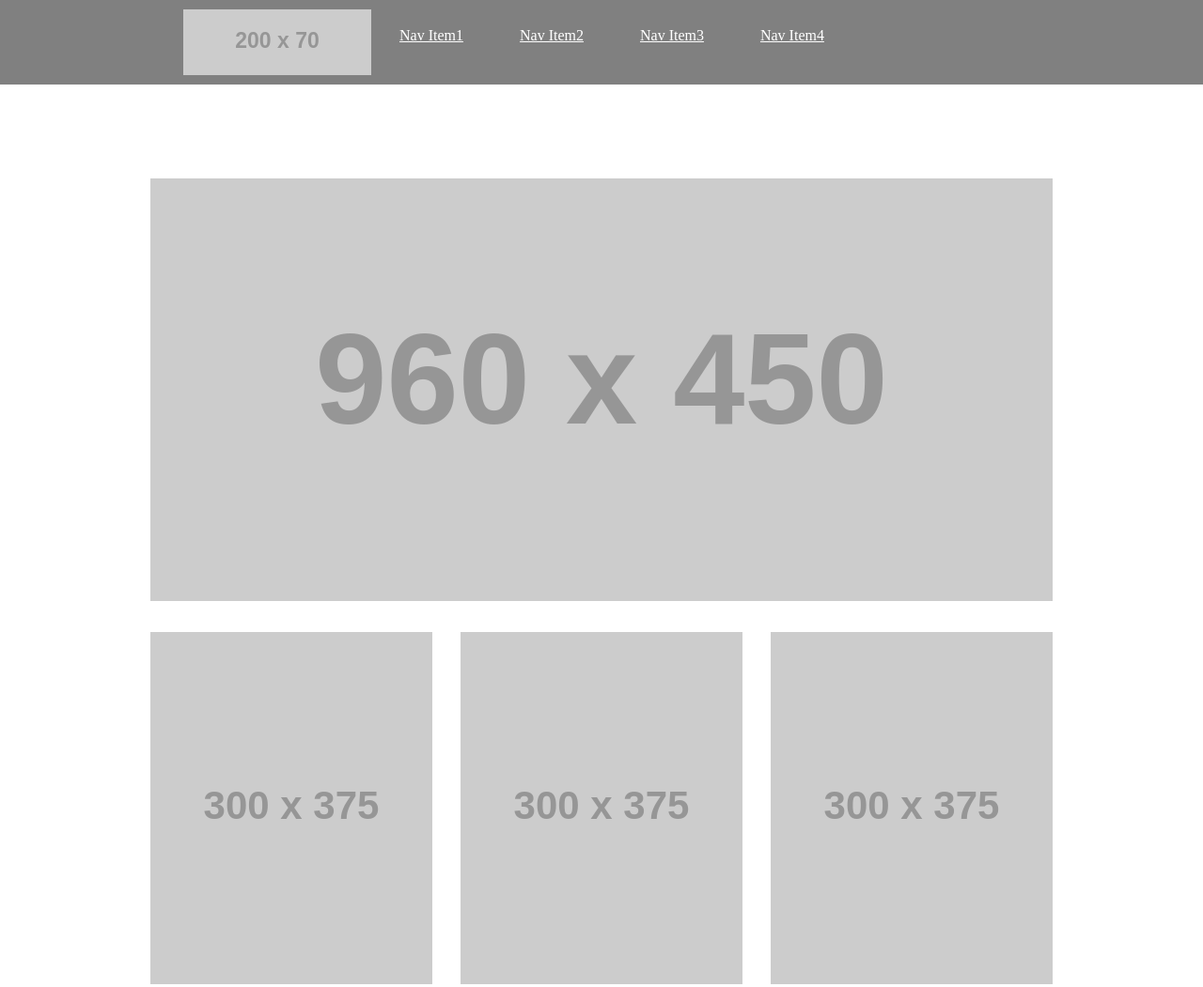
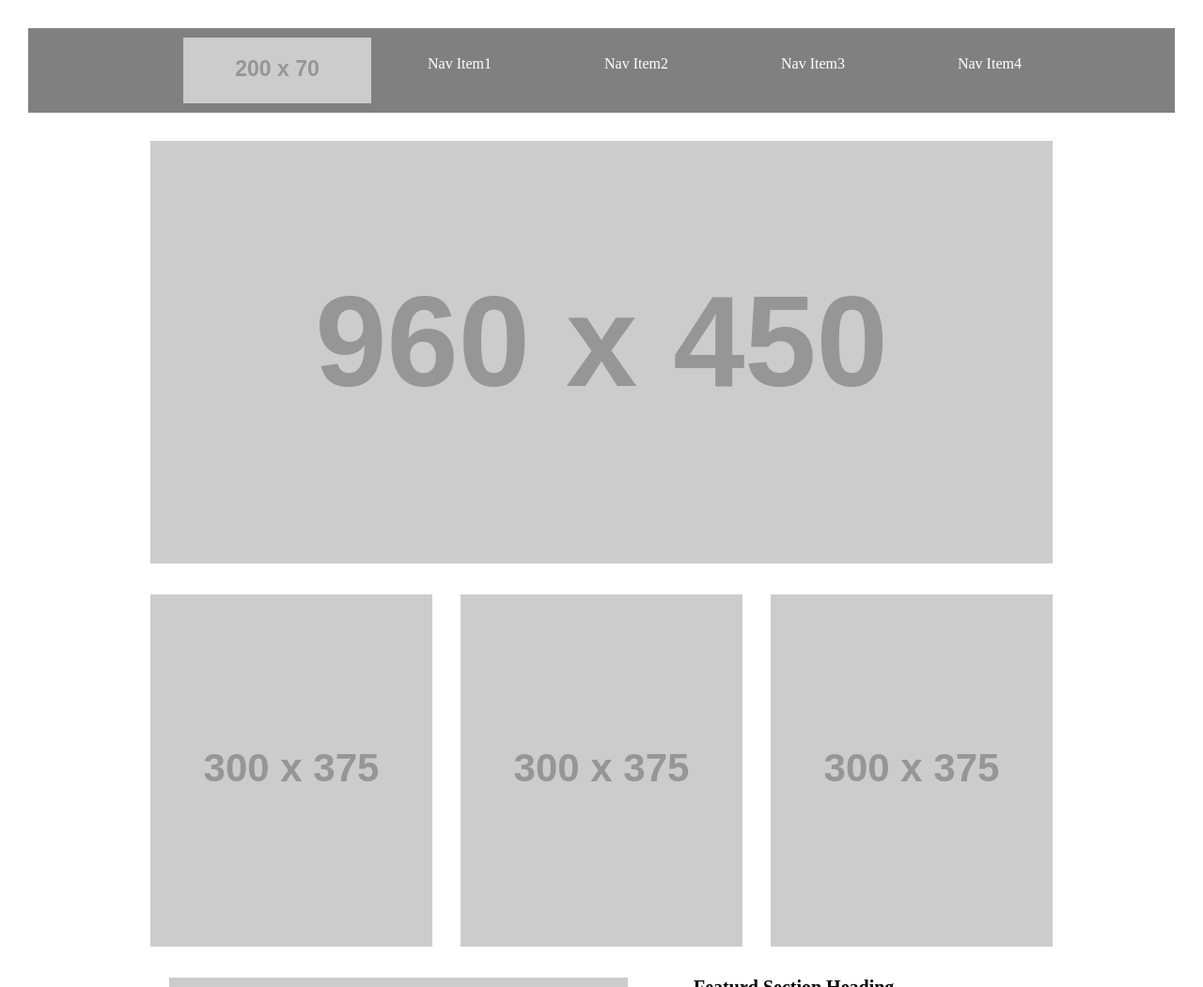
Before and after one commit to SJAljawhary/wirefame-exercise, a plain HTML site: page index.html in a window 1280 px wide. Shown: the top 1051 px of the page at 94% size. Drawn offline with Linux system fonts and the light colour scheme; placeholder pictures from the web are drawn by us.

Commit message:
editing margin and text decoration

```diff
--- a/css/style.css
+++ b/css/style.css
@@ -1,17 +1,22 @@
+ body{
+     margin:0 auto;
+ }
  header{
     background-color:grey;
     height:90px;
-    margin-bottom:100px;
+    margin:30px;
 }
 
  header img{
     float: left;
     padding-top: 10px;
-    margin-left:195px;
+    margin-left:165px;
 
 }
 nav ul li a{
     color: white;
+    text-decoration: none;
+    margin:30px;
 }
 li{
     display: inline-block;
@@ -49,7 +54,7 @@ article:nth-child(3) button{
 }
 article:nth-child(3) p{
     overflow:auto;
-    height: 300px;
+    height: 350px;
     position: relative;
 }
 
@@ -62,9 +67,10 @@ footer{
     clear: both;
     background-color:grey;
     height:90px;
+    margin:30px;
 }
 section{
-    margin:50px
+    margin:30px
 }
 h2{
     font-size: 20px;
```
